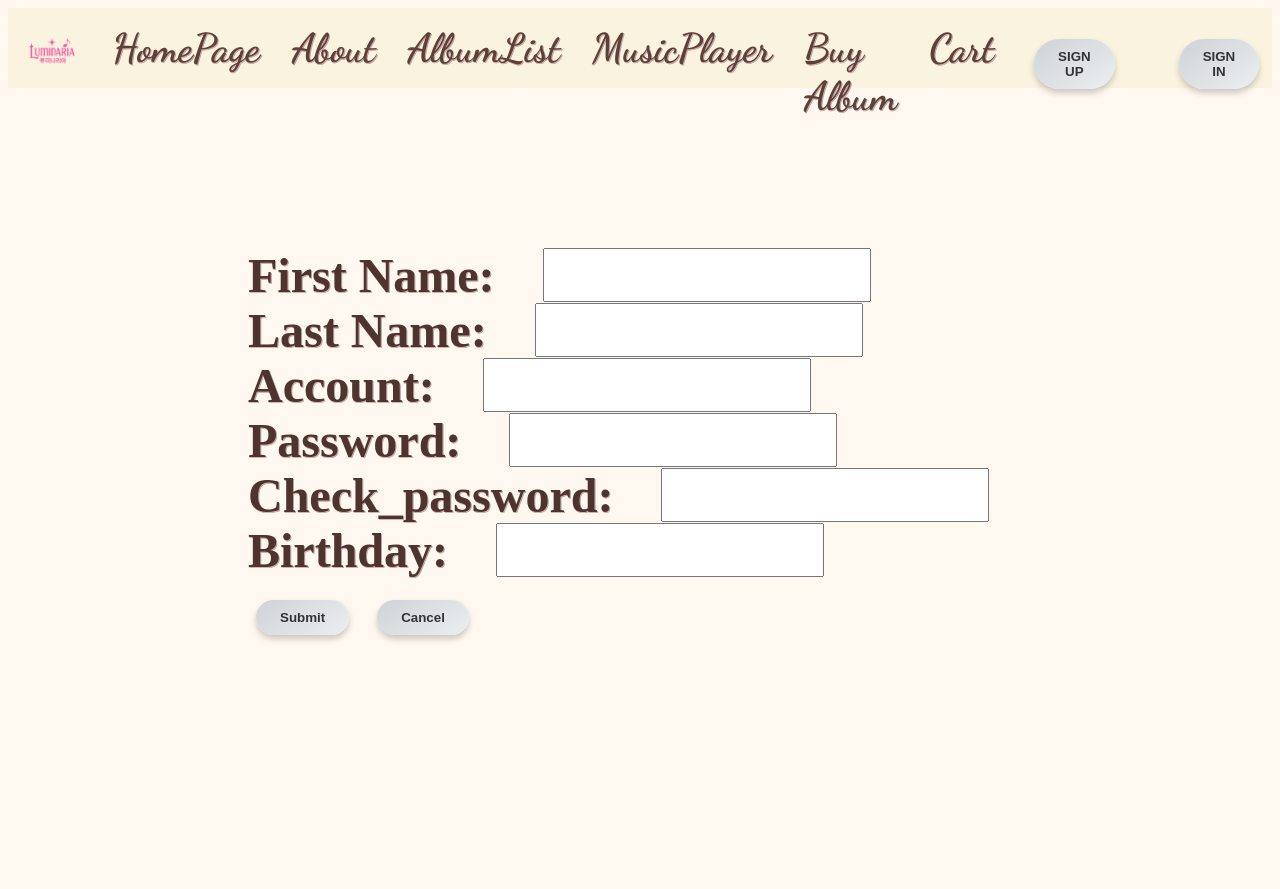
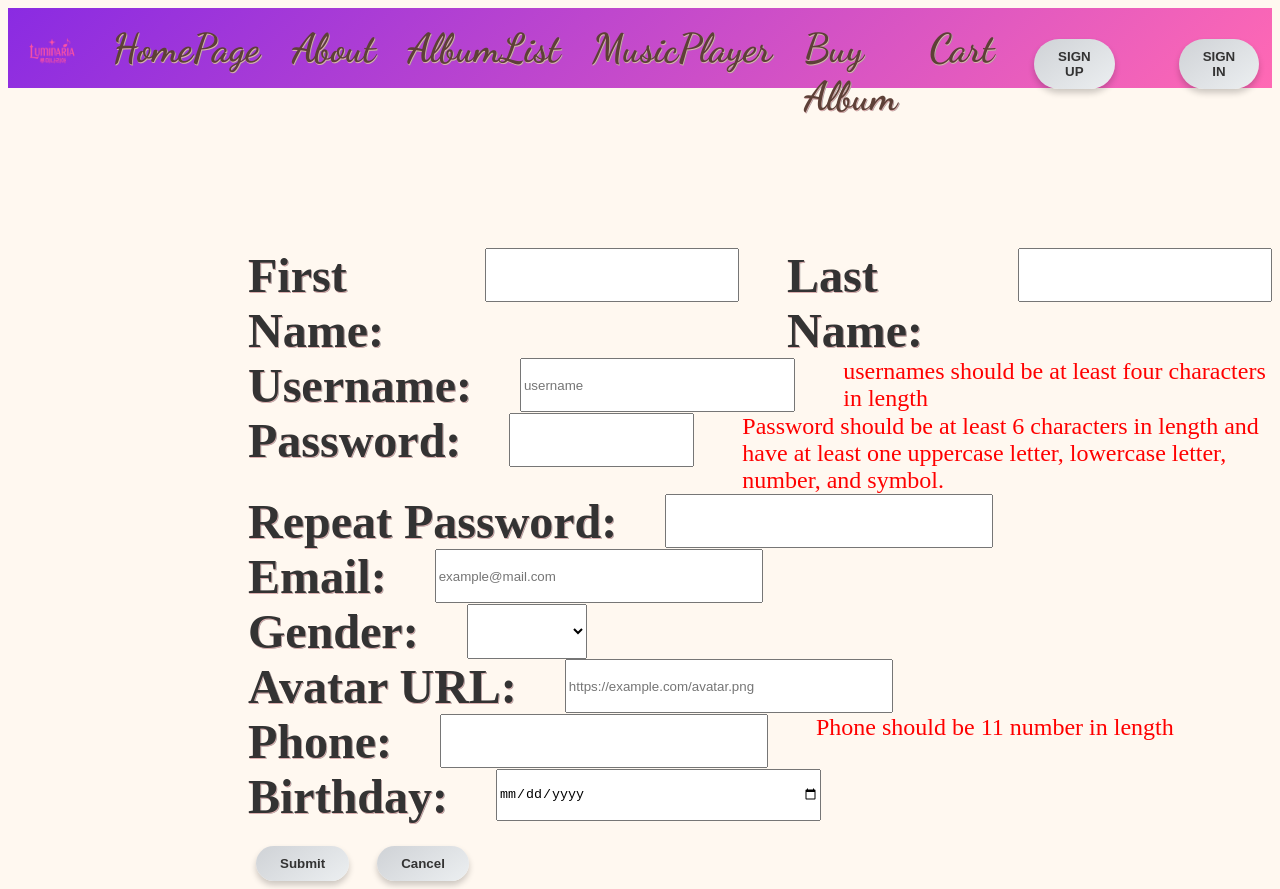
Before and after one commit to Alanho2025/musicWebsite, a SvelteKit app: page /SignUP in a window 1280 px wide. Shown: the top 889 px of the page. Before the commit the page ends 800 px from the top, so only its background shows below. Built offline with nearby package versions, Linux system fonts and the light colour scheme; a web font is replaced by a local one.

Commit message:
complete sign up form

```diff
--- a/src/lib/css/app.css
+++ b/src/lib/css/app.css
@@ -1,11 +1,11 @@
 body{
     background-color: #FFF8F0;
-    color: #4E342E;
+    color: #333333;
     max-width: 120rem;
 }
 nav{
     display:flex;
-    background: #FAF3E0;
+    background: linear-gradient(315deg, #FF69B4 , #8A2BE2);
     height:5rem;
     font-family: "Dancing Script", cursive;
     font-optical-sizing: auto;
@@ -51,21 +51,21 @@ h1,h2{
     font-weight: 600;
     font-style: normal;
     text-align:center;
-    color: #3E2723;
+    color: #4B0082;
     text-shadow: 1px 1px 0 rgb(218, 181, 181), 2px 2px 0 #999;
 }
 h2{
     text-shadow: 1px 1px 0 rgb(218, 181, 181), 2px 2px 0 #999;
 }
 h3,h4{
-    color: #6D4C41;
+    color: #4B0082;
 }
 label,p,li,em{
     list-style: none;
     font-family: "Lora", serif;
     font-optical-sizing: auto;
     font-weight: 700;
-    color: #4E342E;
+    color: #333333;
     text-shadow: 0.5px 0.5px 0 rgb(220, 175, 175), 1px 1px 0 #999;
   }
 
--- a/src/routes/SignUP/+page.svelte
+++ b/src/routes/SignUP/+page.svelte
@@ -2,25 +2,33 @@
     import { UsersStore } from "$lib/stores/UsersStore.js";
     let first_name = "";
     let last_name = "";
-    let account = "";
     let password = "";
     let check_password = "";
-    let birthday;
+    let email = "";
+    let gender = "";
+    let avatar_url = "";
+    let phone = "";
+    let username = "";
+    let birthday = "";
     let login_state = false;
     import { goto } from "$app/navigation";
-    import { get } from 'svelte/store';
-
+    import { get } from "svelte/store";
+    $: passwordsMatch = password === check_password;
     function submit() {
         // 建立一個新的 user 物件
         const newUser = {
             id: crypto.randomUUID(), // 確保每個 user 有獨一無二的 ID
             first_name,
             last_name,
-            account,
             password,
             check_password,
             birthday,
             login_state,
+            email,
+            gender,
+            avatar_url,
+            phone,
+            username,
         };
 
         // 更新 UsersStore
@@ -37,31 +45,134 @@
 </script>
 
 <div class="mainLayout">
+    <form on:submit|preventDefault={submit}>
         <div class="labelLayout">
             <label>First Name:</label> <input bind:value={first_name} />
-    </div>
-    <div class="labelLayout">
             <label>Last Name:</label> <input bind:value={last_name} />
         </div>
         <div class="labelLayout">
-        <label>Account:</label> <input bind:value={account} />
+            <label for="input-username">Username:</label>
+            <input
+                id="input-username"
+                type="text"
+                placeholder="username"
+                name="username"
+                required
+                autocomplete="username"
+                bind:value={username}
+            />
+            {#if username.length <= 6}
+                <span
+                    >usernames should be at least four characters in length</span
+                >
+            {/if}
+        </div>
+
+        <div class="labelLayout">
+            <label for="input-password">Password:</label>
+            <input
+                id="input-password"
+                type="password"
+                name="password"
+                required
+                autocomplete="new-password"
+                bind:value={password}
+            />
+            {#if password.length <= 6 || !/[A-Z]/.test(password) || !/[a-z]/.test(password) || !/[0-9]/.test(password) || !/[!@#$%^&*(),.?":{}|<>]/.test(password)}
+                <span
+                    >Password should be at least 6 characters in length and have
+                    at least one uppercase letter, lowercase letter, number, and
+                    symbol.</span
+                >
+            {/if}
         </div>
         <div class="labelLayout">
-        <label>Password:</label> <input bind:value={password} />
+            <label for="repeat-password">Repeat Password:</label>
+            <input
+                id="repeat-password"
+                type="password"
+                name="repeatPassword"
+                required
+                autocomplete="new-password"
+                bind:value={check_password}
+            />
+        </div>
+        {#if !passwordsMatch}
+            <span>Passwords must match!</span>
+        {/if}
+        <div class="labelLayout">
+            <label for="input-email">Email:</label>
+            <input
+                id="input-email"
+                type="email"
+                placeholder="example@mail.com"
+                name="email"
+                required
+                bind:value={email}
+            />
+            {#if email.length > 0 && !/^[\w-.]+@([\w-]+\.)+[\w-]{2,4}$/.test(email)}
+                <span>❌ Please enter a valid email address.</span>
+            {/if}
         </div>
         <div class="labelLayout">
-        <label>Check_password:</label> <input bind:value={check_password} />
+            <label>Gender:</label>
+            <select bind:value={gender}>
+                <option>Male</option>
+                <option>Female</option>
+                <option>Gender diversity</option>
+            </select>
         </div>
         <div class="labelLayout">
-        <label>Birthday:</label> <input bind:value={birthday} />
+            <label for="input-avatar">Avatar URL:</label>
+            <input
+                id="input-avatar"
+                type="url"
+                name="avatar_url"
+                placeholder="https://example.com/avatar.png"
+                bind:value={avatar_url}
+            />
+            {#if avatar_url.length > 0 && !/^https?:\/\/.+\.(jpg|jpeg|png|gif|webp)$/i.test(avatar_url)}
+                <span
+                    >⚠️ Avatar URL must be a valid image link (jpg/png/gif/webp)</span
+                >
+            {/if}
+            {#if avatar_url && /^https?:\/\/.+\.(jpg|jpeg|png|gif|webp)$/i.test(avatar_url)}
+                <img
+                    src={avatar_url}
+                    alt="Avatar Preview"
+                    style="width: 100px; height: auto;"
+                />
+            {/if}
+        </div>
+        <div class="labelLayout">
+            <label>Phone:</label> <input bind:value={phone} />
+            {#if phone.length !== 11 || !/^\d{11}$/.test(phone)}
+                <span>Phone should be 11 number in length</span>
+            {/if}
+        </div>
+
+        <div class="labelLayout">
+            <label for="input-birthday">Birthday:</label>
+            <input
+                id="input-birthday"
+                type="date"
+                name="birthday"
+                required
+                bind:value={birthday}
+            />
         </div>
         <div class="buttonLayout">
-        <button on:click={() => submit()}> Submit</button>
-        <button on:click={() => cancel()}> Cancel</button>
+            <button type="button" on:click={() => submit()}> Submit</button>
+            <button type="button" on:click={() => cancel()}> Cancel</button>
         </div>
+    </form>
 </div>
 
 <style>
+    span {
+        font-size: 1.5rem;
+        color: red;
+    }
     .mainLayout {
         margin-top: 10rem;
         margin-left: 15rem;
```
Also changed, not shown: src/routes/SignIN/+page.svelte (+4 -4 lines). Lines whose indentation alone changed are shown as unchanged.
